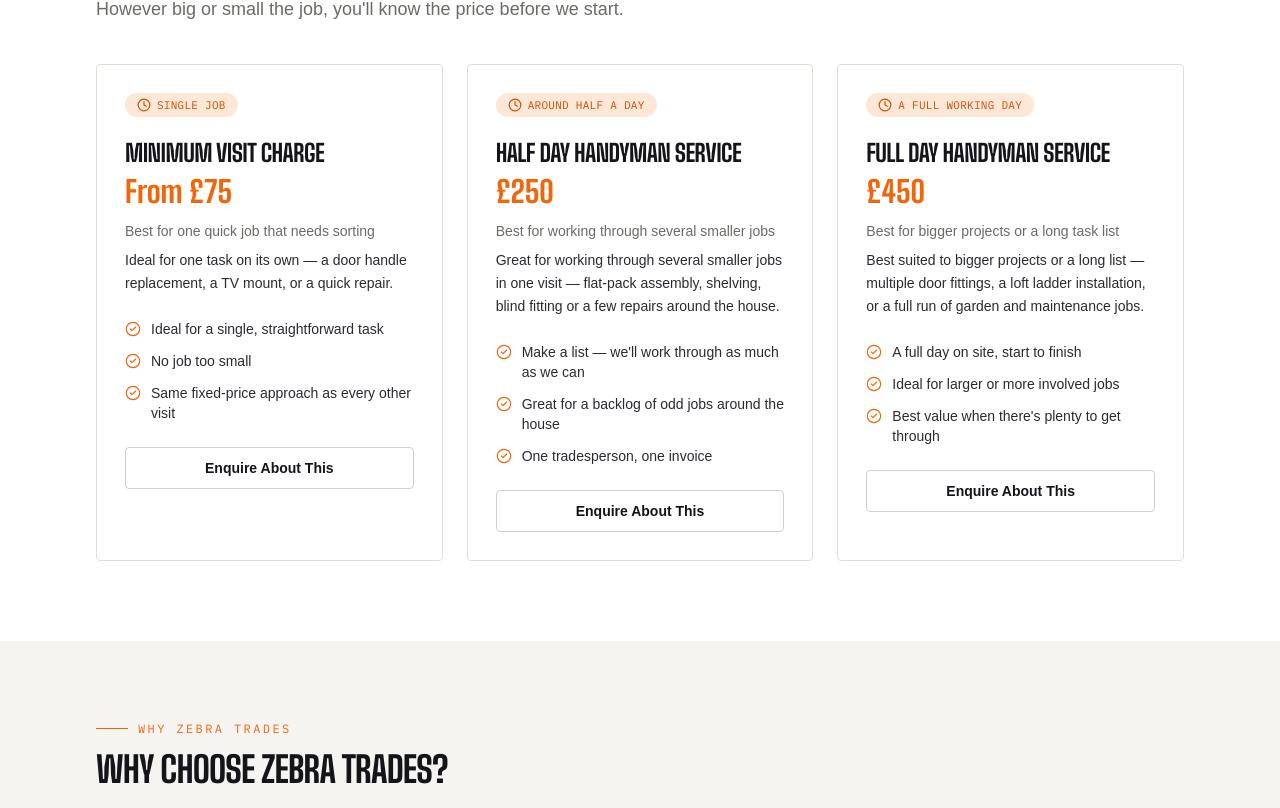
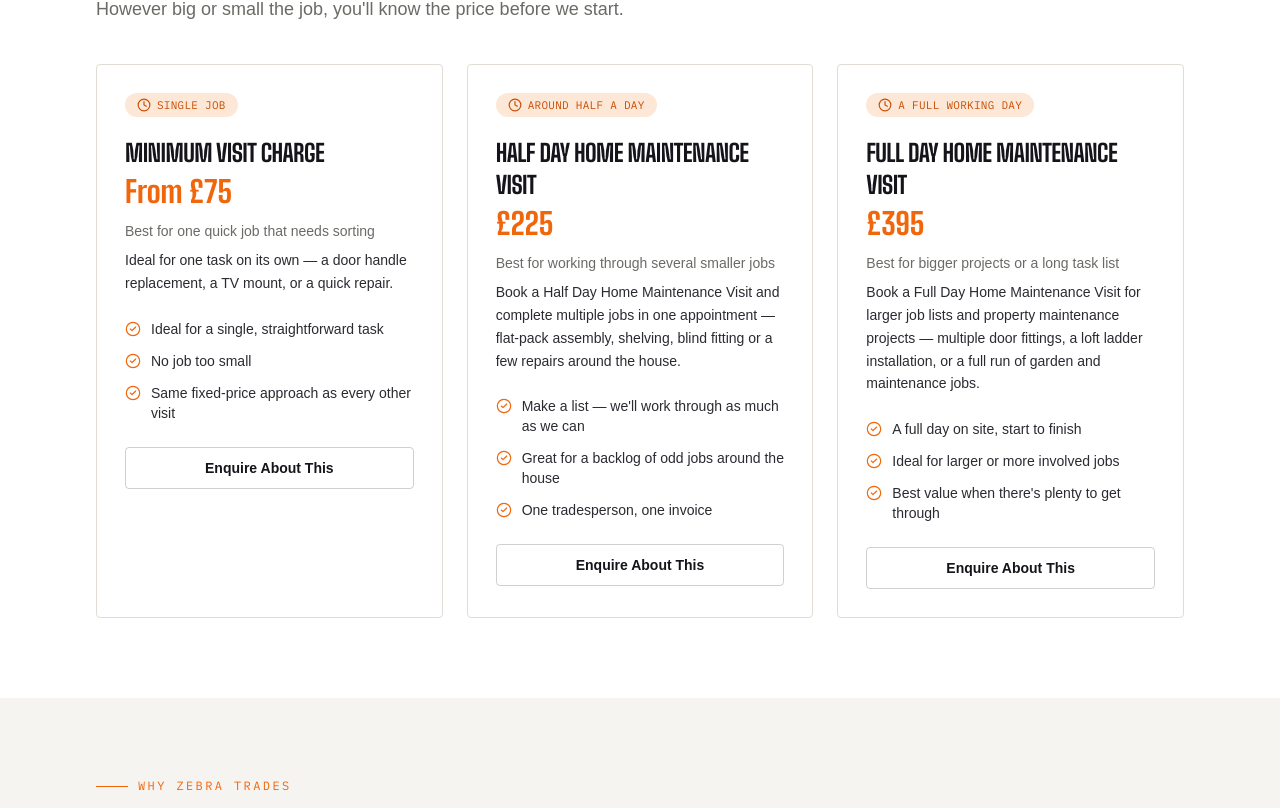
Before and after one commit to jasonkazakos-cpu/zebra-trades-website, a Next.js app: page /handyman in a window 1280 px wide. Shown: the part 831-1639 px from the top of the page. Built offline with nearby package versions, Linux system fonts and the light colour scheme; a web font is replaced by a local one.

Commit message:
Rename handyman packages and adjust pricing

```diff
--- a/app/handyman/page.tsx
+++ b/app/handyman/page.tsx
@@ -42,12 +42,12 @@ const packages: Package[] = [
     ],
   },
   {
-    name: "Half Day Handyman Service",
-    price: "£250",
+    name: "Half Day Home Maintenance Visit",
+    price: "£225",
     duration: "Around Half A Day",
     bestFor: "Best for working through several smaller jobs",
     description:
-      "Great for working through several smaller jobs in one visit — flat-pack assembly, shelving, blind fitting or a few repairs around the house.",
+      "Book a Half Day Home Maintenance Visit and complete multiple jobs in one appointment — flat-pack assembly, shelving, blind fitting or a few repairs around the house.",
     features: [
       "Make a list — we'll work through as much as we can",
       "Great for a backlog of odd jobs around the house",
@@ -55,12 +55,12 @@ const packages: Package[] = [
     ],
   },
   {
-    name: "Full Day Handyman Service",
-    price: "£450",
+    name: "Full Day Home Maintenance Visit",
+    price: "£395",
     duration: "A Full Working Day",
     bestFor: "Best for bigger projects or a long task list",
     description:
-      "Best suited to bigger projects or a long list — multiple door fittings, a loft ladder installation, or a full run of garden and maintenance jobs.",
+      "Book a Full Day Home Maintenance Visit for larger job lists and property maintenance projects — multiple door fittings, a loft ladder installation, or a full run of garden and maintenance jobs.",
     features: [
       "A full day on site, start to finish",
       "Ideal for larger or more involved jobs",
@@ -257,7 +257,7 @@ export default function HandymanPage() {
 
       <CtaBand
         title="Ready To Book Your Visit?"
-        subtitle="Need several jobs completed? Book a Half Day or Full Day Handyman Visit and get everything done in one appointment."
+        subtitle="Need several jobs completed? Book a Half Day or Full Day Home Maintenance Visit and get everything done in one appointment."
         buttonLabel="Book Your Visit"
       />
     </>
```
